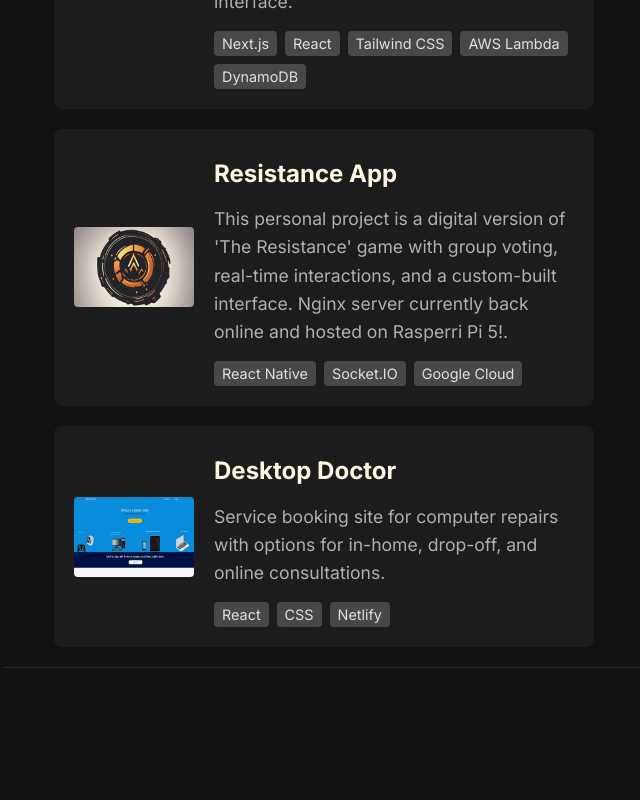
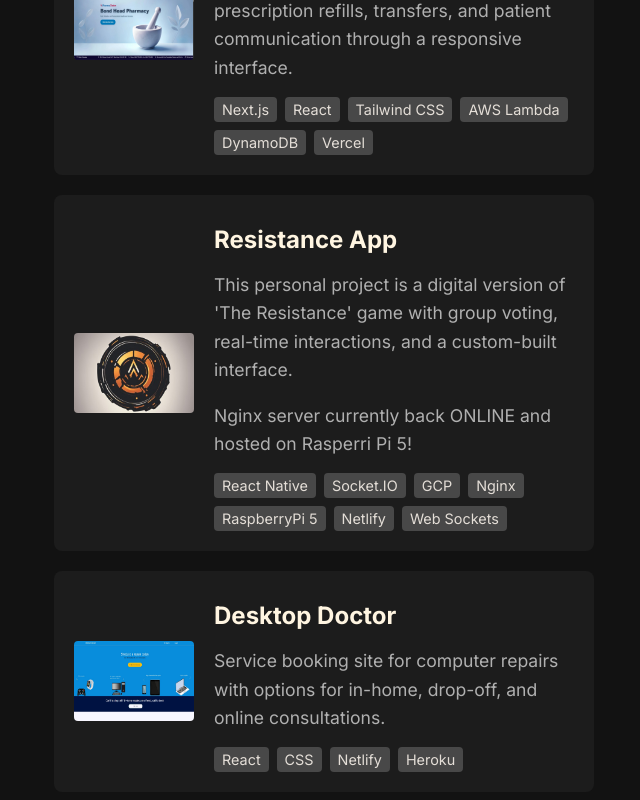
Before and after one commit to fadymorcos21/web-portfolio, a React (Create React App) app: page / in a window 1280 px wide. Shown: the part 3360-4160 px from the top of the page, without its empty margins (636-1276 px from the left). Built offline with nearby package versions, Linux system fonts and the light colour scheme.

Commit message:
updated tags

```diff
--- a/src/sections/Projects.js
+++ b/src/sections/Projects.js
@@ -10,7 +10,7 @@ const Projects = () => {
       description:
         "Integrated pharmacy and clinic platform for We Care Clinic Pharmacy featuring online appointment scheduling, prescription service requests, and secure patient messaging.",
       link: "https://we-care-clinic-pharmacy-site.vercel.app/",
-      tags: ["Next.js", "React", "Vercel"],
+      tags: ["Next.js", "React", "Vercel", "AWS Lambda", "DynamoDB", "NoSQL"],
       imageUrl: "/images/wecare.jpg",
     },
     {
@@ -18,7 +18,16 @@ const Projects = () => {
       description:
         "Pharmacy website for Thompson Square Pharmacy that supports online prescription submissions, transfers, and refill requests as well as vaccinination appointment bookings. Integrated with a custom built administrative dashbaord for staff website management.",
       link: "http://www.thompsonsquarepharmacy.ca/",
-      tags: ["React", "CSS", "Node.js", "GCP", "VMs"],
+      tags: [
+        "React",
+        "CSS",
+        "Node.js",
+        "GCP",
+        "VMs",
+        "SMTP",
+        "Tailwind",
+        "Nodemailer",
+      ],
       imageUrl: "/images/thompsonsquarepharmacy.png",
     },
     {
@@ -26,15 +35,30 @@ const Projects = () => {
       description:
         "Custom pharmacy website for Bond Head Pharmacy enabling appointment bookings, prescription refills, transfers, and patient communication through a responsive interface.",
       link: "https://bondheadpharmacy.com/",
-      tags: ["Next.js", "React", "Tailwind CSS", "AWS Lambda", "DynamoDB"],
+      tags: [
+        "Next.js",
+        "React",
+        "Tailwind CSS",
+        "AWS Lambda",
+        "DynamoDB",
+        "Vercel",
+      ],
       imageUrl: "/images/BondHeadPharmacy.jpg",
     },
     {
       title: "Resistance App",
       description:
-        "This personal project is a digital version of 'The Resistance' game with group voting, real-time interactions, and a custom-built interface. Nginx server currently back online and hosted on Rasperri Pi 5!.",
+        "This personal project is a digital version of 'The Resistance' game with group voting, real-time interactions, and a custom-built interface.",
       link: "https://resistance-the-game.netlify.app/",
-      tags: ["React Native", "Socket.IO", "Google Cloud"],
+      tags: [
+        "React Native",
+        "Socket.IO",
+        "GCP",
+        "Nginx",
+        "RaspberryPi 5",
+        "Netlify",
+        "Web Sockets",
+      ],
       imageUrl: "/images/resistance_app.jpg",
     },
     {
@@ -42,7 +66,7 @@ const Projects = () => {
       description:
         "Service booking site for computer repairs with options for in-home, drop-off, and online consultations.",
       link: "https://desktop-doctor.store/",
-      tags: ["React", "CSS", "Netlify"],
+      tags: ["React", "CSS", "Netlify", "Heroku"],
       imageUrl: "/images/desktop_doctor.jpg",
     },
   ];
@@ -67,6 +91,13 @@ const Projects = () => {
             <div className="project-content">
               <h3>{project.title}</h3>
               <p>{project.description}</p>
+              {index == 3 && (
+                <p>
+                  Nginx server currently back ONLINE and hosted on Rasperri Pi
+                  5!
+                </p>
+              )}
+              {/* {index == 0 && <p>In progress...</p>} */}
               <div className="tags">
                 {project.tags.map((tag, tagIndex) => (
                   <span key={tagIndex}>{tag}</span>
```
